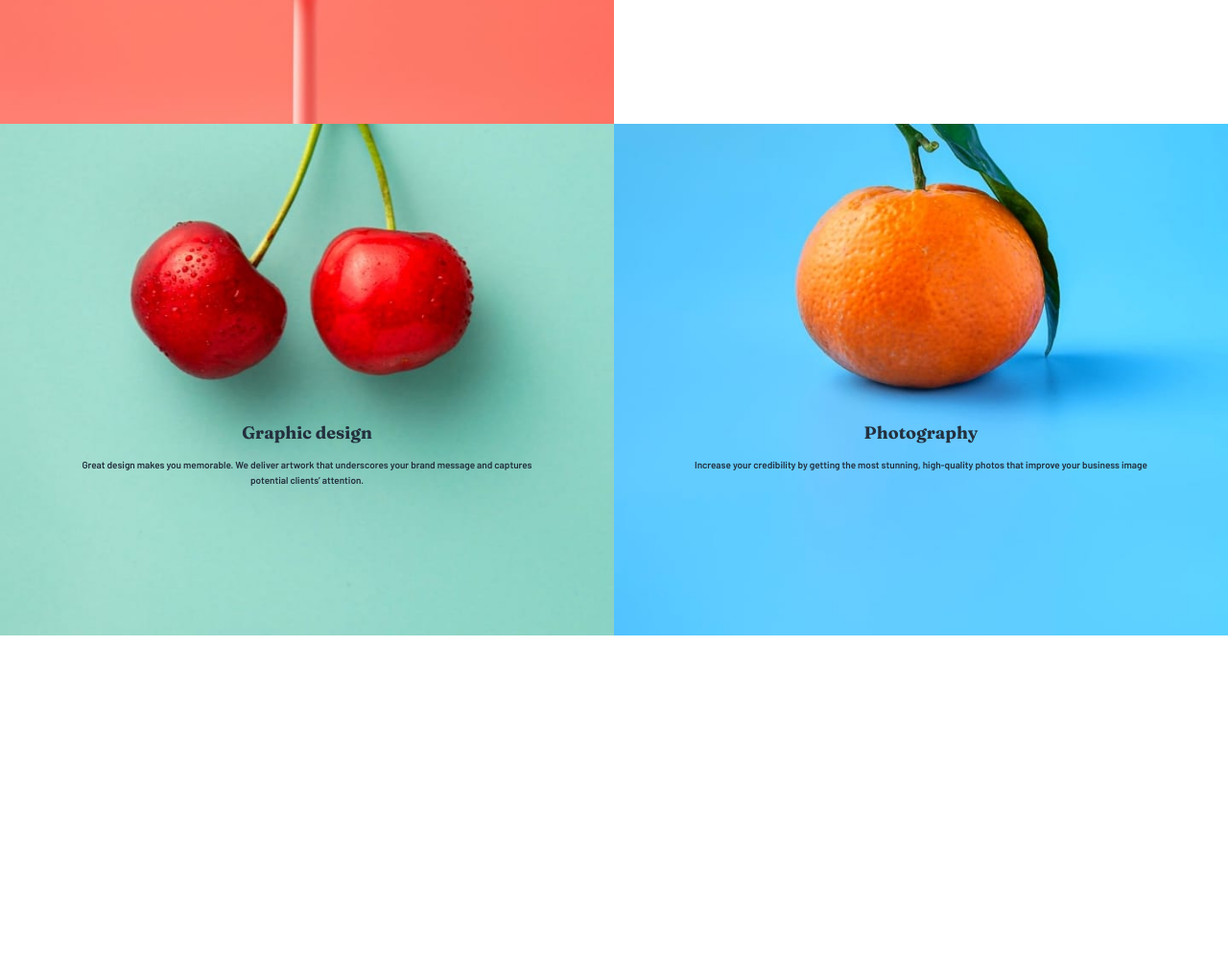
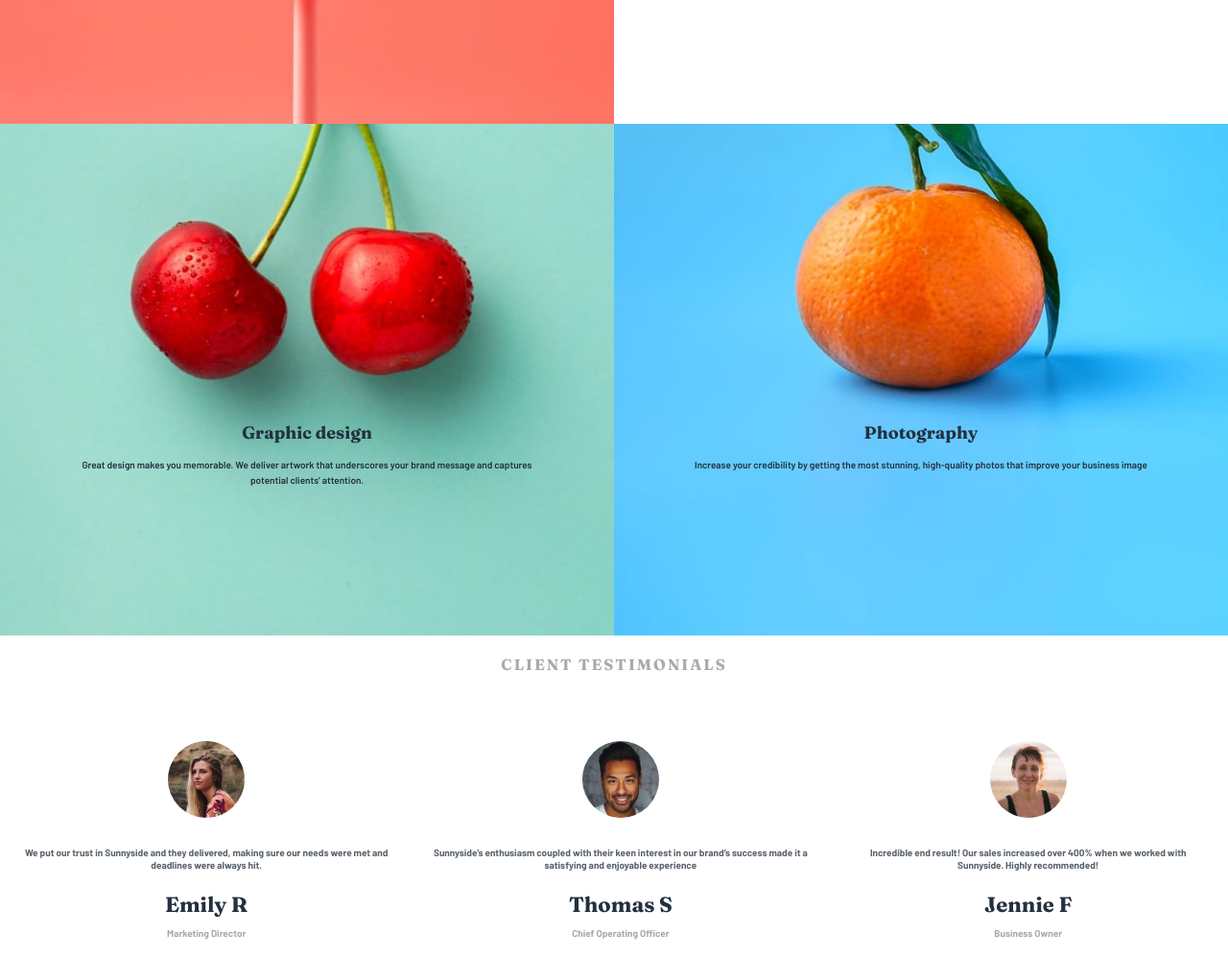
Before and after one commit to dev-fatoh/sunneyside-agency, a plain HTML site: page index.html in a window 1280 px wide. Shown: the part 1740-2738 px from the top of the page at 96% size. Before the commit the page ends 2612 px from the top, so only its background shows below. Drawn offline with Linux system fonts and the light colour scheme.

Commit message:
testimonial section

```diff
--- a/index.html
+++ b/index.html
@@ -98,6 +98,38 @@
 
 
     </section>
+    <section class="section-3">
+      <h1>Client testimonials</h1>
+      <div class="testimonials">
+        <div class="item-1">
+          <div class="avatar">
+            <img src="./images/image-emily.jpg" alt="emily image">
+          </div>
+          <p> We put our trust in Sunnyside and they delivered, making sure our needs were met and deadlines were always
+            hit.</p>
+          <h2>Emily R</h2>
+          <h3>Marketing Director</h3>
+        </div>
+        <div class="item-2">
+          <div class="avatar">
+            <img src="./images/image-thomas.jpg" alt="thomas image">
+          </div>
+          <p> Sunnyside’s enthusiasm coupled with their keen interest in our brand’s success made it a satisfying and
+            enjoyable experience</p>
+          <h2>Thomas S</h2>
+          <h3> Chief Operating Officer </h3>
+        </div>
+        <div class="item-3">
+          <div class="avatar">
+            <img src="./images/image-jennie.jpg" alt="jennie image">
+          </div>
+          <p>Incredible end result! Our sales increased over 400% when we worked with Sunnyside. Highly recommended!</p>
+          <h2>Jennie F</h2>
+          <h3>Business Owner</h3>
+        </div>
+
+      </div>
+    </section>
   </main>
   <!-- About -->
   <!-- Services -->
--- a/style.css
+++ b/style.css
@@ -130,6 +130,7 @@ header .h-content h1 {
 	background-color: hsla(7, 99%, 70%, 0.2);
 }
 
+/* SECTION 2 */
 
 .section-2 .item {
 	position: relative;
@@ -167,6 +168,61 @@ header .h-content h1 {
 	font-size: 1.5rem;
 	font-weight: 600;
 	margin-bottom: 3rem;
+}
+
+/* SECTION 3 */
+.section-3 {
+	text-align: center;
+}
+
+.section-3 h1 {
+	color: hsl(210, 4%, 67%);
+
+	font-family: "Fraunces", sans-serif;
+	font-size: 1.6rem;
+	letter-spacing: 2px;
+	text-align: center;
+	padding: 2rem 0;
+	text-transform: uppercase;
+}
+
+.section-3 .testimonials {
+	padding: 2rem;
+}
+
+.section-3 .testimonials p {
+	font-size: 1.6rem;
+	margin: 2rem 0;
+	line-height: 1.6;
+	font-weight: 700;
+	color: hsl(213, 9%, 39%);
+}
+
+.section-3 .testimonials h2 {
+	font-size: 2.6rem;
+	margin-bottom: 1rem;
+	color: hsl(212, 27%, 19%);
+
+	font-family: "Fraunces", sans-serif;
+}
+
+.section-3 .testimonials h3 {
+	color: hsl(210, 4%, 67%);
+	font-size: 1.4rem;
+}
+
+.section-3 .testimonials .avatar {
+	width: 8rem;
+	height: 8rem;
+	border-radius: 50%;
+	margin: 3rem auto;
+	overflow: hidden;
+}
+
+.section-3 .avatar img {
+	max-width: 100%;
+	height: 100%;
+	object-fit: cover;
 }
 
 @media (min-width:375px) {
@@ -230,4 +286,26 @@ header .h-content h1 {
 		margin-bottom: 1rem;
 	}
 
+	.section-3 .testimonials {
+		display: flex;
+		gap: 2rem;
+	}
+
+	.section-3 .testimonials p {
+		font-size: 1rem;
+		margin: 2rem 0;
+		line-height: 1.3;
+		font-weight: 700;
+		color: hsl(213, 9%, 39%);
+	}
+
+	.section-3 .testimonials h2 {
+		font-size: 2.2rem;
+		margin-bottom: 1rem;
+
+	}
+
+	.section-3 .testimonials h3 {
+		font-size: 1rem;
+	}
 }
```
